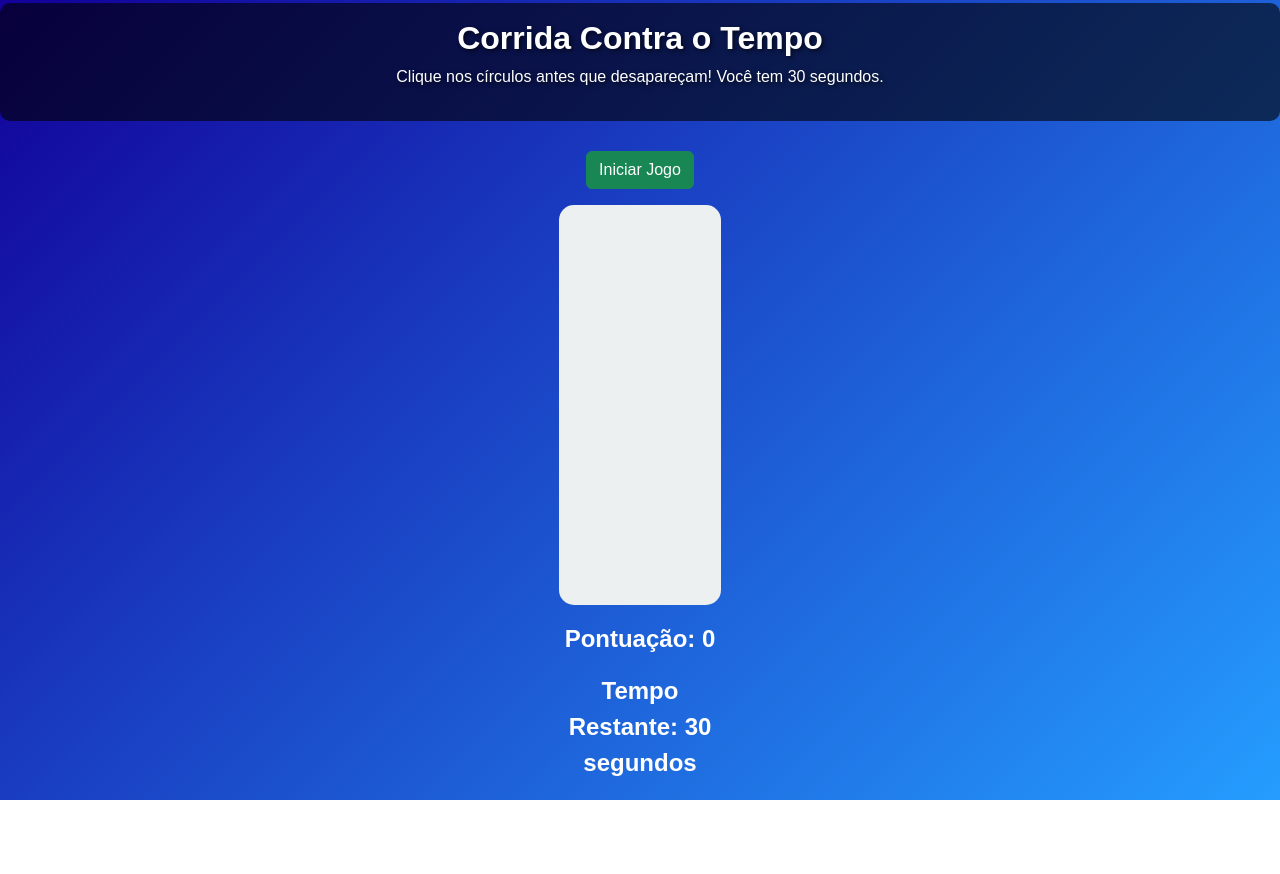
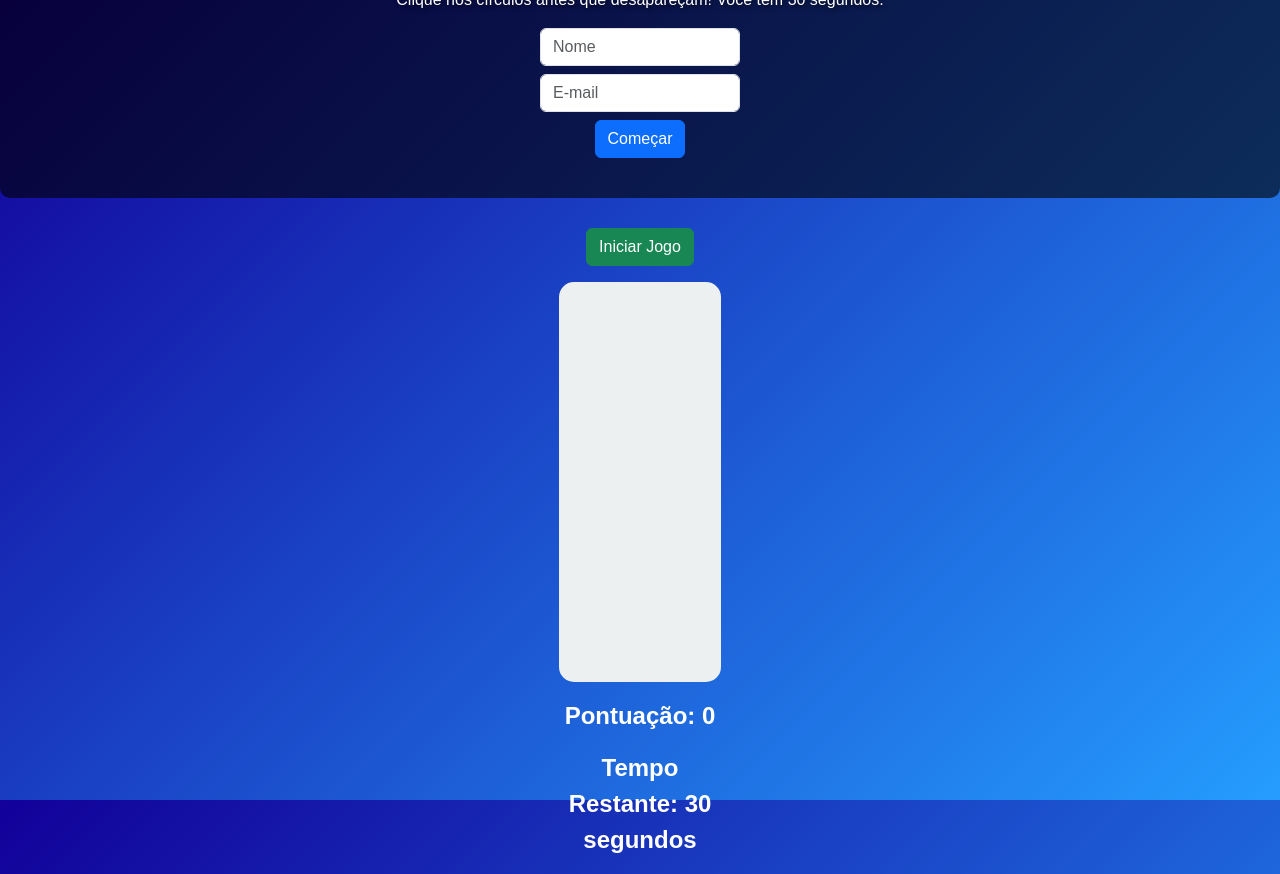
Before and after one commit to simoesz/Game, a plain HTML site: page index.html in a window 1280 px wide. Before the commit the page ends 800 px from the top, so only its background shows below. Drawn offline with nearby package versions, Linux system fonts and the light colour scheme.

Commit message:
Update index.html

```diff
--- a/index.html
+++ b/index.html
@@ -11,6 +11,18 @@
     <header class="text-center py-3">
         <h1>Corrida Contra o Tempo</h1>
         <p>Clique nos círculos antes que desapareçam! Você tem 30 segundos.</p>
+        <form id="formulario" class="mb-4">
+      <div>
+
+        <input type="text" id="name" placeholder="Nome" required class="form-control mb-2" style="width: 200px; margin: 0 auto;">
+
+        <input type="email" id="email" placeholder="E-mail" required class="form-control mb-2" style="width: 200px; margin: 0 auto;">
+
+      </div>
+
+      <button type="submit" class="btn btn-primary">Começar</button>
+
+    </form>
     </header>
 
     <main class="container game-container">
```
